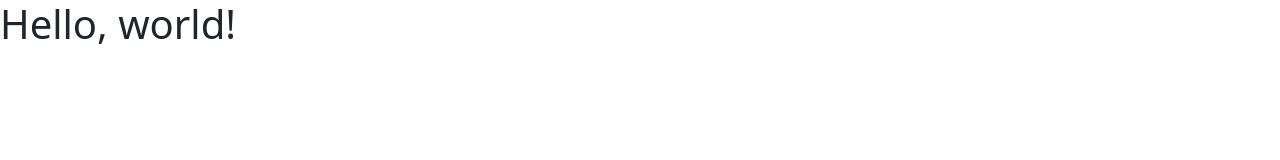
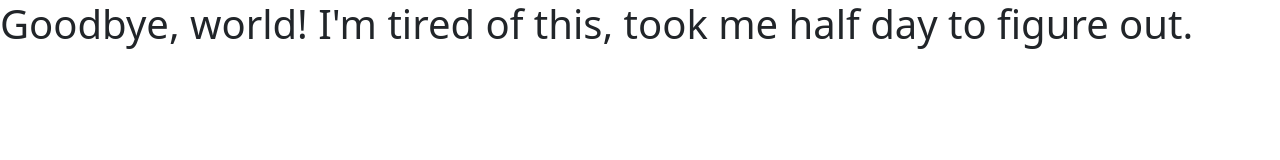
Before and after one commit to NirvanaSkul/Reversi, a website: page index.html in a window 1280 px wide. Drawn offline with nearby package versions, Linux system fonts and the light colour scheme.

Commit message:
well well

```diff
--- a/index.html
+++ b/index.html
@@ -7,7 +7,7 @@
     <link href="https://cdn.jsdelivr.net/npm/bootstrap@5.3.3/dist/css/bootstrap.min.css" rel="stylesheet" integrity="sha384-QWTKZyjpPEjISv5WaRU9OFeRpok6YctnYmDr5pNlyT2bRjXh0JMhjY6hW+ALEwIH" crossorigin="anonymous">
   </head>
   <body>
-    <h1>Hello, world!</h1>
+    <h1>Goodbye, world! I'm tired of this, took me half day to figure out.</h1>
     <script src="https://cdn.jsdelivr.net/npm/bootstrap@5.3.3/dist/js/bootstrap.bundle.min.js" integrity="sha384-YvpcrYf0tY3lHB60NNkmXc5s9fDVZLESaAA55NDzOxhy9GkcIdslK1eN7N6jIeHz" crossorigin="anonymous"></script>
   </body>
 </html>
```
